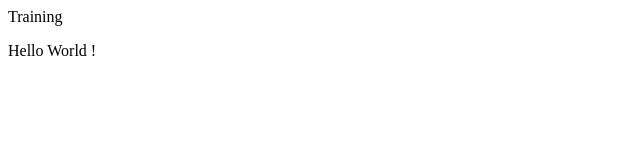
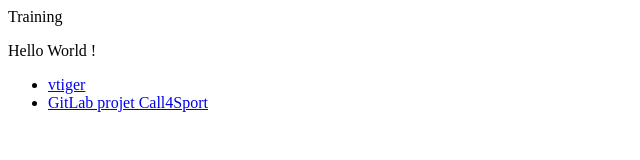
Before and after one commit to Etidur/TrainStage, a plain HTML site: page siteHTML/index.html in a window 1280 px wide. Shown: the whole page, without its empty margins (0-640 px from the left). Drawn offline with Linux system fonts and the light colour scheme.

Commit message:
Ajout d'une liste

```diff
--- a/siteHTML/index.html
+++ b/siteHTML/index.html
@@ -9,6 +9,12 @@
 			Training
 		</header>
 
-		<p>Hello World !</p>
+		<p>Hello World !
+		</p>
+		<ul>
+			<li><a href="http://195.154.69.87/index.php">vtiger</a></li>
+			<li><a href="https://gitlab.call4sport.com/dashboard/projects">GitLab projet Call4Sport</a></li>
+		</ul>
+
 	</body>
 </html>
```
